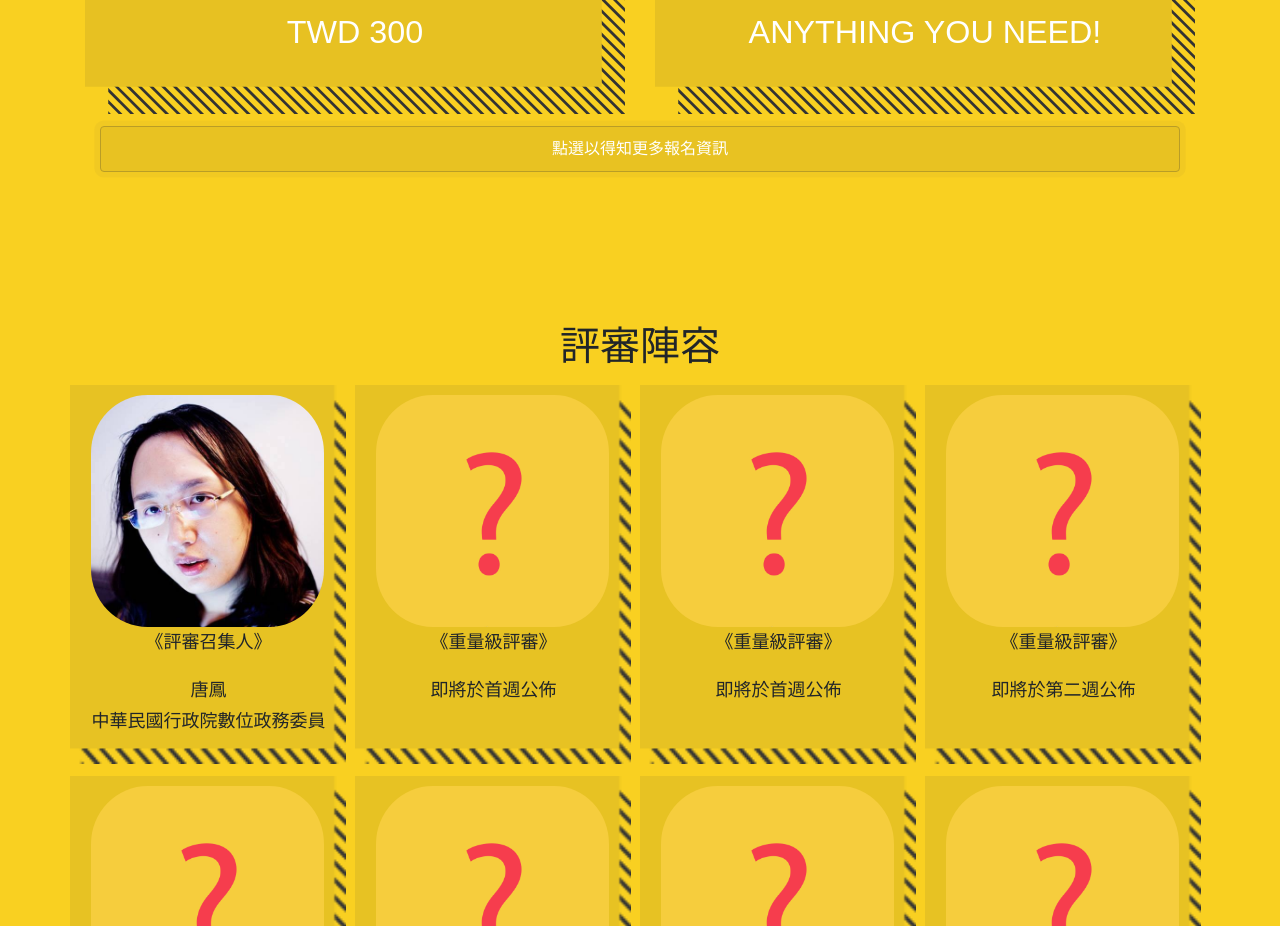
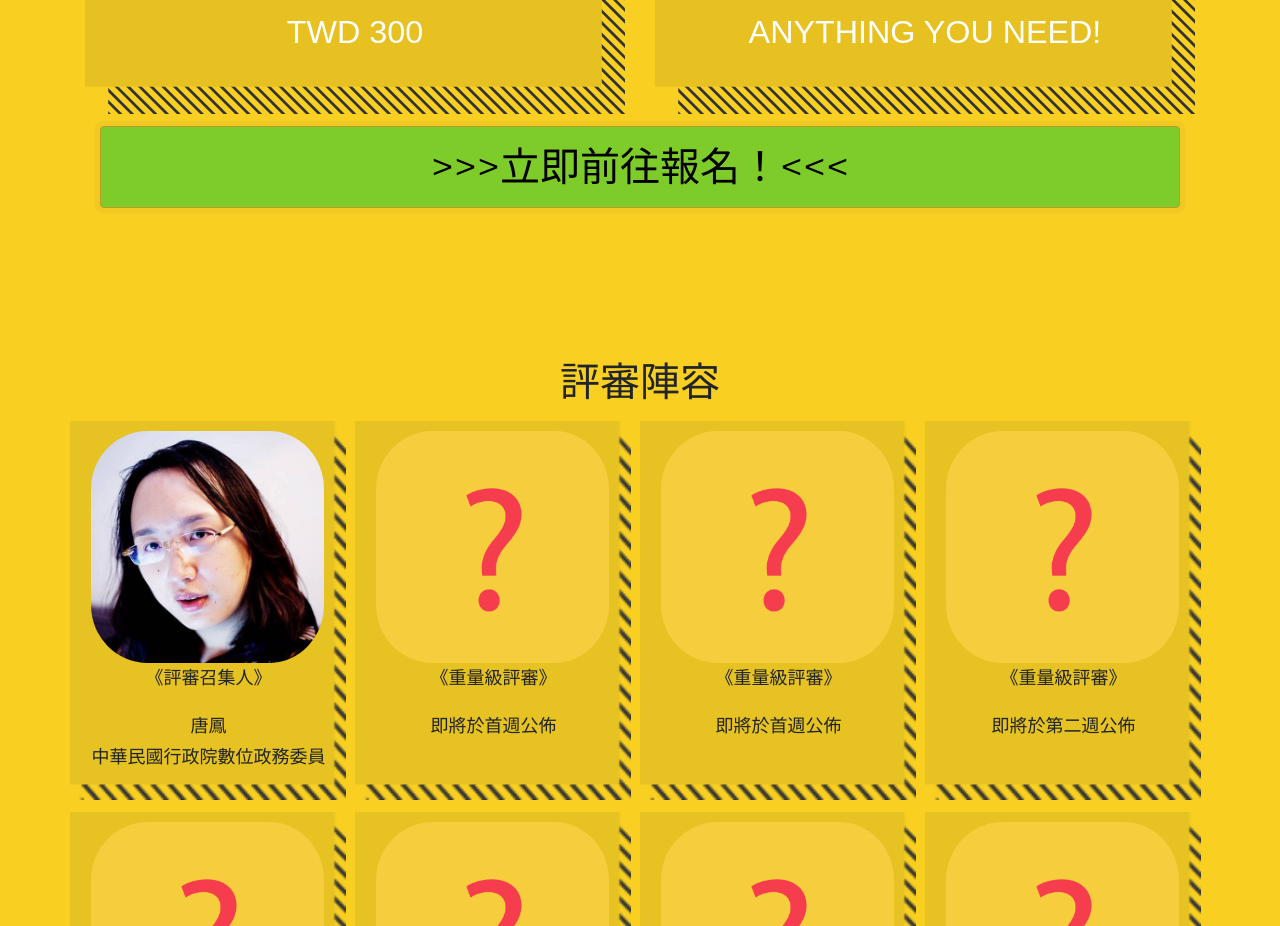
Before and after one commit to Alysida/hackathon_aiot_2018, a website with bundled scripts: page index.html in a window 1280 px wide. Shown: the part 3940-4866 px from the top of the page. Built offline with nearby package versions, Linux system fonts and the light colour scheme; a web font is replaced by a local one.

Commit message:
Adjust #register.btn font-size and background-color

```diff
--- a/css/custom.css
+++ b/css/custom.css
@@ -330,6 +330,12 @@ section h3.section-subheading {
     border-bottom: 1px solid #dee2e6;
 }
 
+#registration .appl {
+    font-size: 40px;
+    color: black;
+    background: #7DCC2A;
+}
+
 footer,
 footer div {
     background: rgb(243, 199, 13);
--- a/index.html
+++ b/index.html
@@ -240,7 +240,7 @@
           </div>
         </div>
         <div class="col-lg-12 text-center">
-          <a href="https://alysida.kktix.cc/events/sch2018" target="_blank" class="nav-link js-scroll-trigger btn btn-primary btn-xl cover pulse">點選以得知更多報名資訊</a>
+          <a href="https://alysida.kktix.cc/events/sch2018" target="_blank" class="appl nav-link js-scroll-trigger btn btn-primary btn-xl cover pulse">>>>立即前往報名！<<<</a>
         </div>
       </div>
     </section>
```
